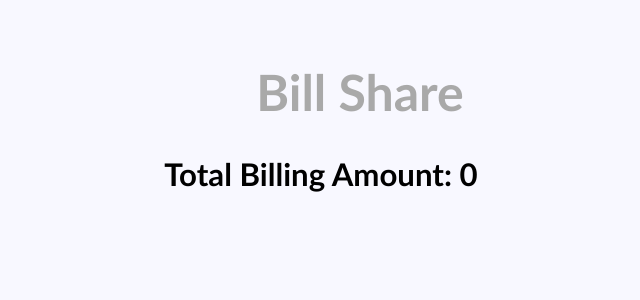
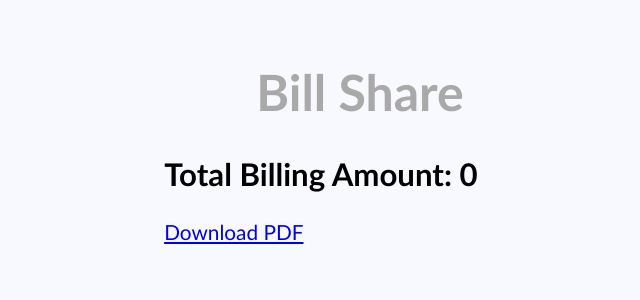
Before and after one commit to ImpendingKataclysm/bill_share_app_django, a Django app: page /results/ in a window 1280 px wide. Shown: the top 300 px of the page, without its empty margins (280-920 px from the left). Run offline with Django 4.2, Linux system fonts and the light colour scheme.

Commit message:
Add a link to generate and download a PDF of the results.

```diff
--- a/main/urls.py
+++ b/main/urls.py
@@ -7,4 +7,5 @@ urlpatterns = [
     path('', views.StartView.as_view(), name='home'),
     path('generate_bill/<int:party_size>/<str:amount_due>/', views.GenerateBillView.as_view(), name='generate_bill'),
     path('results/', views.ResultsView.as_view(), name='results'),
+    path('pdf_results/', views.GeneratePDFView.as_view(), name='generate_pdf')
 ]
--- a/main/views.py
+++ b/main/views.py
@@ -4,6 +4,7 @@ from django.urls import reverse
 from django.forms import formset_factory
 from django.http import HttpResponseServerError
 from . import forms
+from .pdf_generator import generate_pdf
 
 
 class StartView(generic.FormView):
@@ -113,7 +114,8 @@ class GenerateBillView(View):
 
 class ResultsView(generic.TemplateView):
     """
-    Display each party member's name and how much they owe towards the total
+    Display each party member's name and how much they owe towards the total.
+    Include a link to download a pdf of this data as well.
     """
     template_name = 'main/results.html'
 
@@ -133,3 +135,12 @@ class ResultsView(generic.TemplateView):
         context['total_billing_amount'] = total_billing_amount
 
         return context
+
+
+class GeneratePDFView(View):
+    def get(self, request):
+        party_members = request.session.get('party_members', [])
+        total_billing_amount = request.session.get('total_billing_amount', 0)
+
+        pdf_response = generate_pdf(party_members, total_billing_amount)
+        return pdf_response
--- a/templates/main/results.html
+++ b/templates/main/results.html
@@ -10,5 +10,6 @@
                 <li>{{ member.name }} owes ${{ member.share_amount }}.</li>
             {% endfor %}
         </ul>
+        <a href="{% url 'bill_share:generate_pdf' %}">Download PDF</a>
     </div>
 {% endblock %}
```
Also changed, not shown: main/pdf_generator.py (added, +25 -0 lines).
